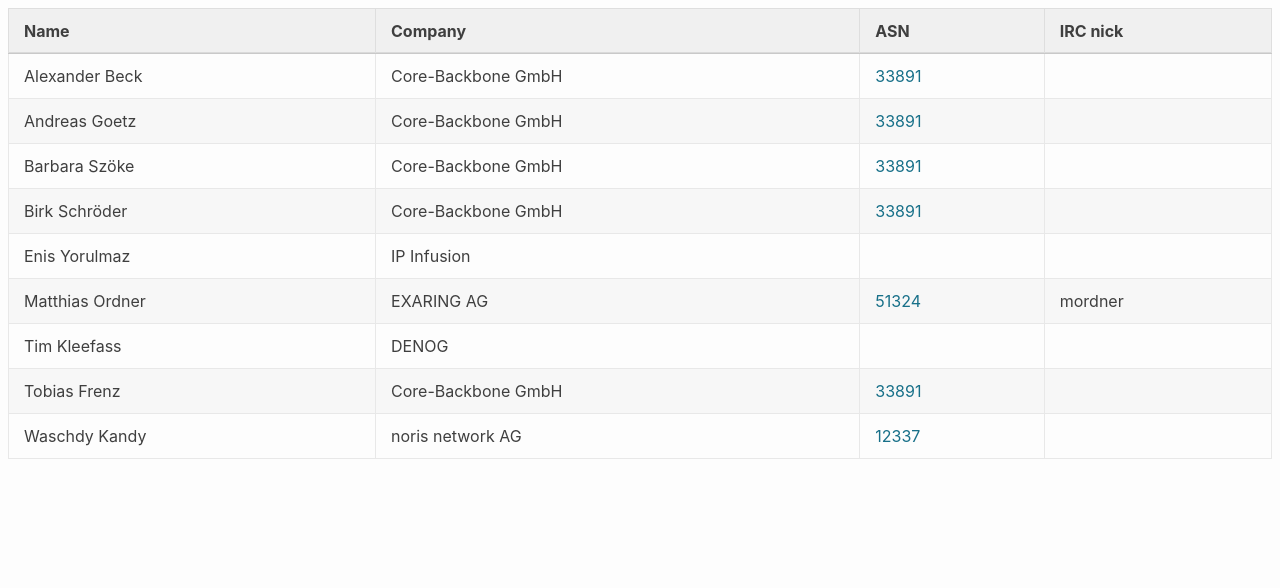
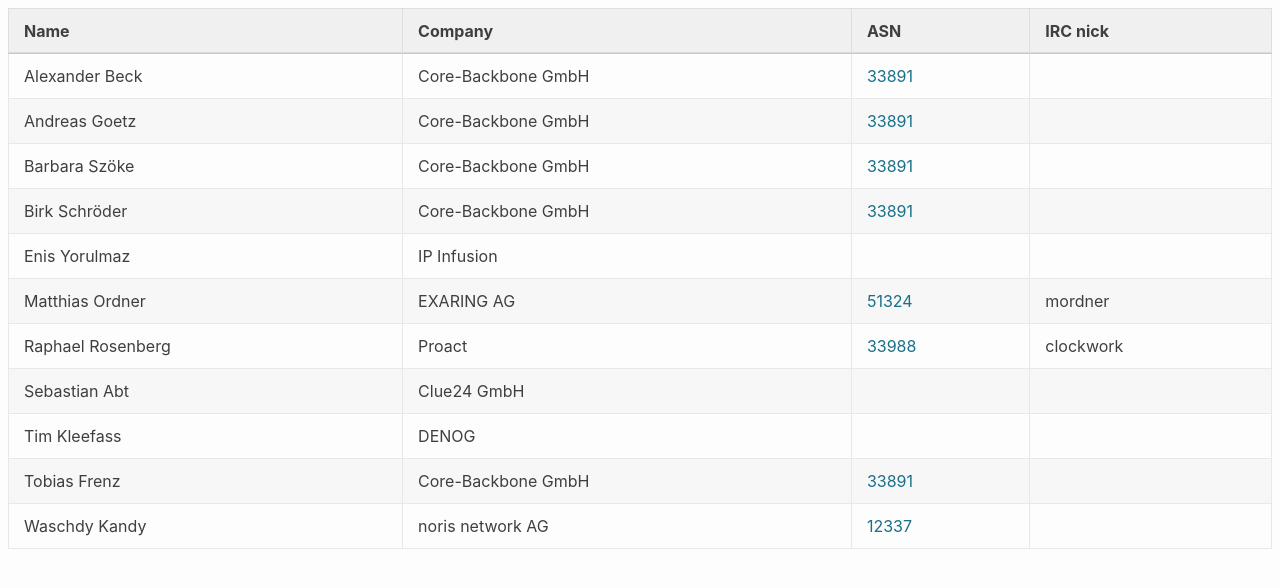
Before and after one commit to denog/pretix-attendeelist, a Jekyll site: the page built from meetup2023_05/index.markdown, in a window 1280 px wide. Shown: the top 588 px of the page. Built offline with Jekyll 4.4.1, drawn with Linux system fonts in a browser that asks for light colours.

Commit message:
Latest data: Fri Jul  7 08:10:44 UTC 2023

```diff
--- a/_data/attendees_denog_meetup_2023_05.json
+++ b/_data/attendees_denog_meetup_2023_05.json
@@ -36,6 +36,18 @@
     "asn": "51324"
   },
   {
+    "name": "Raphael Rosenberg",
+    "company": "Proact",
+    "irc": "clockwork",
+    "asn": "33988"
+  },
+  {
+    "name": "Sebastian Abt",
+    "company": "Clue24 GmbH",
+    "irc": null,
+    "asn": null
+  },
+  {
     "name": "Tim Kleefass",
     "company": "DENOG",
     "irc": null,
```
